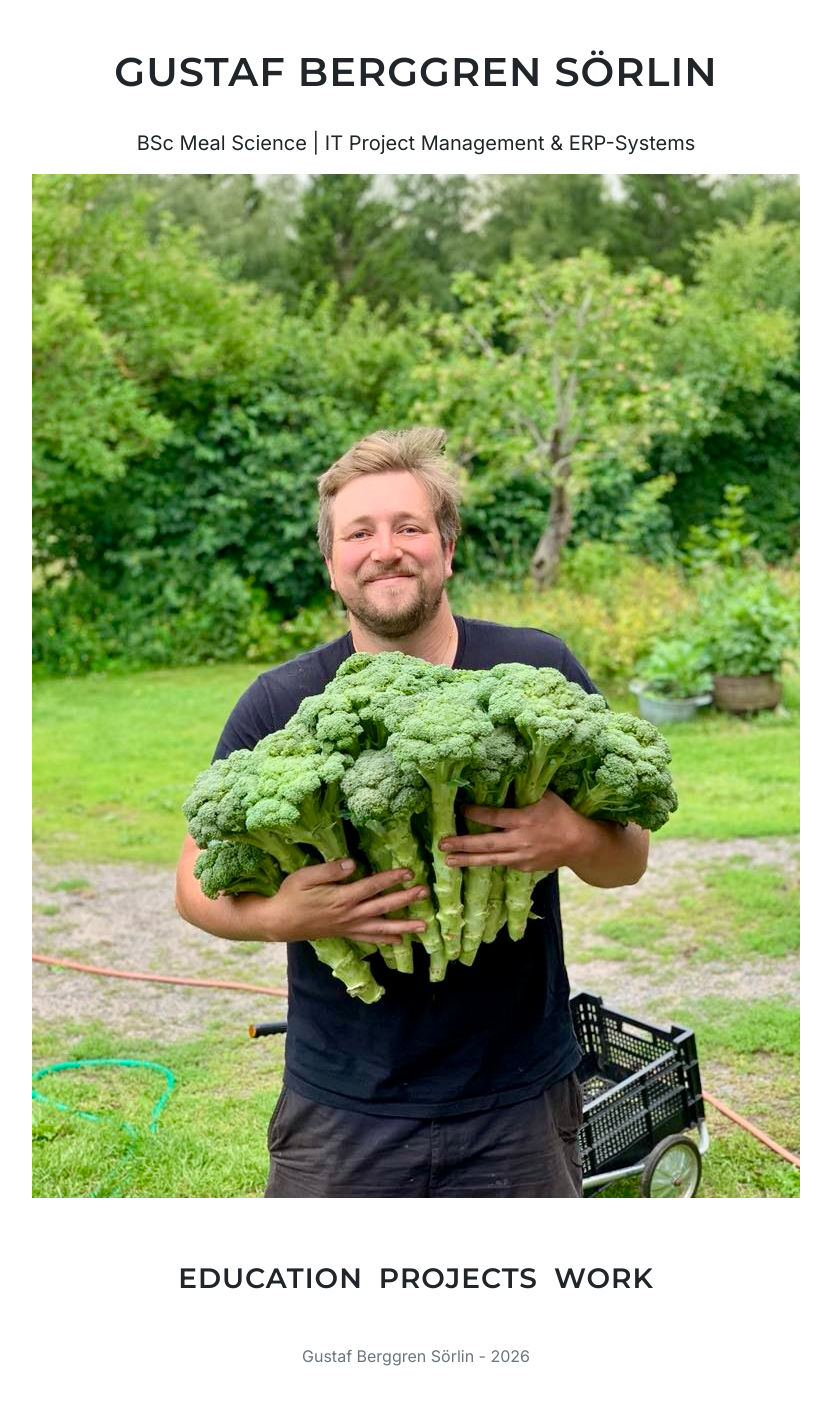
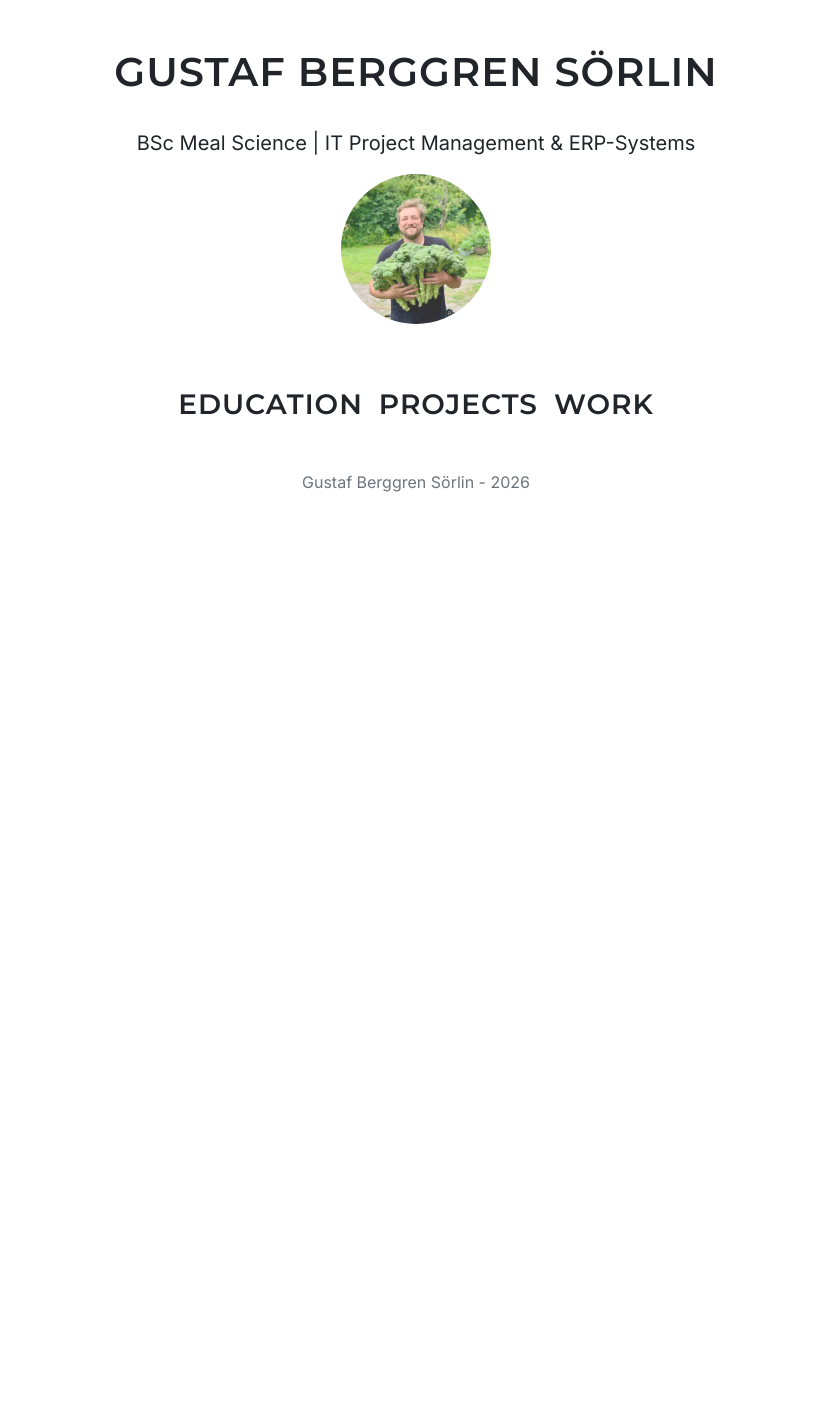
Before and after one commit to gbrggrn/gbrggrn.github.io, a Jekyll site: the page built from index.html, in a window 1280 px wide. Shown: the whole page, without its empty margins (224-1055 px from the left). Built offline with Jekyll 4.4.1, drawn with Linux system fonts in a browser that asks for light colours; after the commit the page ends 900 px from its top, so only the background shows below that.

Commit message:
Update style.css

```diff
--- a/assets/css/style.css
+++ b/assets/css/style.css
@@ -60,6 +60,14 @@ h1, h2, h3, .category-card h3 {
   }
 }
 
+.profile-img {
+  width: 150px;
+  height: 150px;
+  object-fit: cover;
+  border-radius: 50%;
+  opacity: 0.8;
+}
+
 .category-card {
   position: relative;
   cursor: pointer;
```
